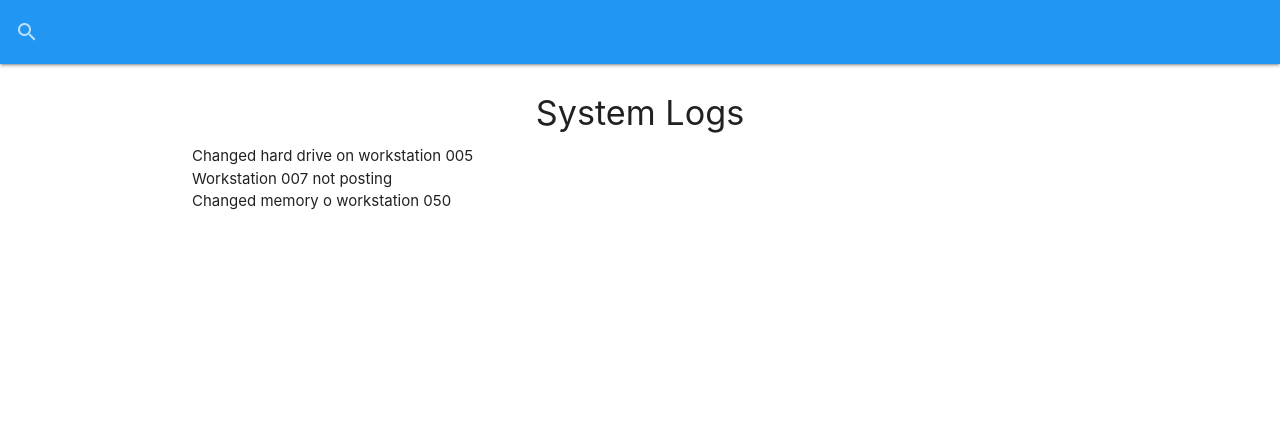
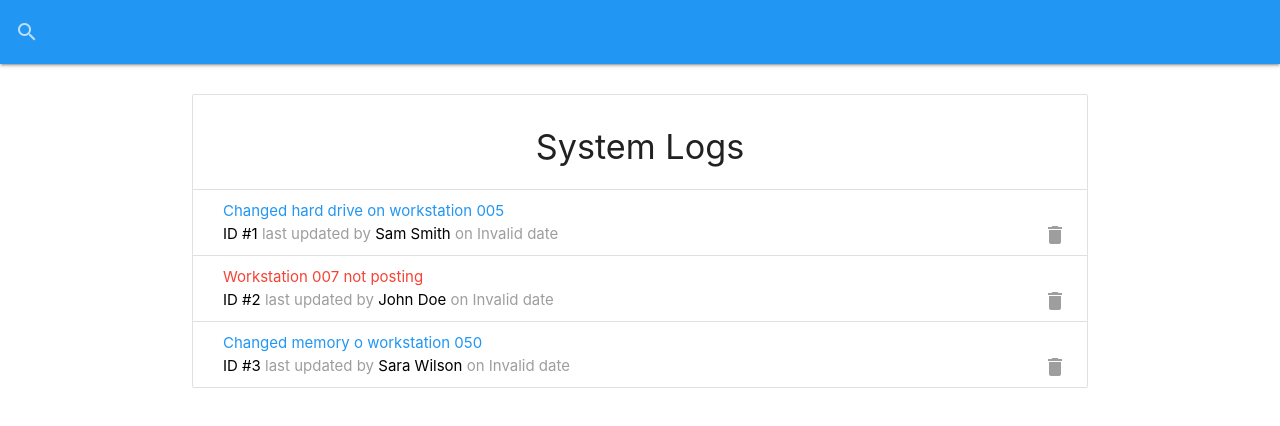
Before and after one commit to KnifeParty12/ITLogger, a React (Create React App) app: page / in a window 1280 px wide. Shown: the top 426 px of the page. Built offline with nearby package versions, Linux system fonts and the light colour scheme; data requests are answered from the project's data file.

Commit message:
Added UI + preloader
Signed-off-by: KnifeParty12 <flashfunk01@gmail.com>

```diff
--- a/package.json
+++ b/package.json
@@ -4,8 +4,10 @@
   "private": true,
   "dependencies": {
     "materialize-css": "^1.0.0",
+    "moment": "^2.24.0",
     "react": "^16.8.6",
     "react-dom": "^16.8.6",
+    "react-moment": "^0.9.2",
     "react-scripts": "3.0.1"
   },
   "scripts": {
--- /dev/null
+++ b/src/components/layout/Preloader.js
@@ -0,0 +1,11 @@
+import React from 'react';
+
+const Preloader = () => {
+    return (
+        <div className="progress blue lighten-4">
+            <div className="indeterminate blue"/>
+        </div>
+    );
+};
+
+export default Preloader;
--- a/src/components/logs/LogItem.js
+++ b/src/components/logs/LogItem.js
@@ -0,0 +1,32 @@
+import React from 'react';
+import Moment from 'react-moment'
+import PropTypes from 'prop-types'
+
+const LogItem = ({ log }) => {
+    return (
+        <li className="collection-item">
+        <div>
+            <a href="#edit-log-modal" className={`modal-trigger ${
+                log.attention ? 'red-text' : 'blue-text'
+            }`}>
+                {log.message}
+            </a>
+            <br/>
+            <span className="grey-text">
+               <span className="black-text">ID #{log.id}</span> last updated by{' '}
+               <span className="black-text">{log.tech}</span> on <Moment format='MMM Do YYYY,
+               h:mm:ss a'>{log.date} </Moment>
+            </span>
+            <a href="#!" className="secondary-content">
+                <i className="material-icons grey-text">delete</i>
+            </a>
+        </div>
+        </li>
+    );
+};
+
+LogItem.propTypes = {
+log:PropTypes.object.isRequired,
+};
+
+export default LogItem;
--- a/src/components/logs/Logs.js
+++ b/src/components/logs/Logs.js
@@ -1,4 +1,7 @@
 import React, {useState, useEffect} from 'react';
+import LogItem from './LogItem';
+import Preloader from '../layout/Preloader';
+
 
 const Logs = () => {
 const [logs, setLogs] = useState([]);
@@ -19,16 +22,16 @@ const getLogs = async () => {
 };
 
 if(loading) {
-    return <h4>Loading ...</h4>
+    return <Preloader/>
 }
 
 return (
-<ul className="collection-with-header">
+<ul className="collection with-header">
     <li className="collection-header">
         <h4 className="center">System Logs</h4>
     </li>
     {!loading && logs.length === 0 ? (<p className="center">No logs to show...</p>) : (
-        logs.map(log => <li>{log.message}</li>)
+        logs.map(log => <LogItem log={log} key={log.id}/>)
     )}
 </ul>
     );
```
Also changed, not shown: 1 other file (tests, documents, lock files or other folders).
